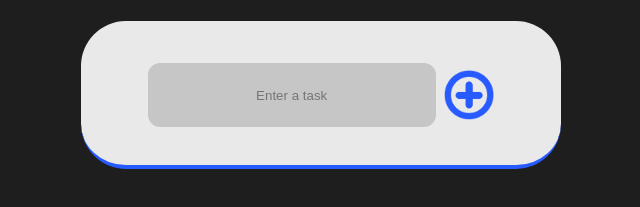
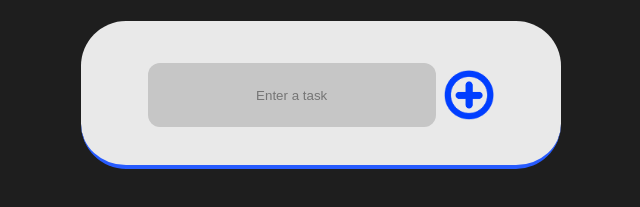
Before and after one commit to mahirdurmaz/todo-list, a plain HTML site: page index.html in a window 1280 px wide. In both pictures the pointer is over the picture 788 px from the left and 229 px from the top of the page. Shown: the part 135-342 px from the top of the page, 319-959 px from the left. Drawn offline with Linux system fonts and the light colour scheme.

Commit message:
"Add" icon is better now

```diff
--- a/style.css
+++ b/style.css
@@ -35,6 +35,12 @@ span {
 img {
   width: 50px;
   position: relative;
+  transition: 0.4s;
+}
+
+img:hover {
+  filter: saturate(40);
+  transition: 0.4s;
 }
 
 button {
@@ -44,6 +50,7 @@ button {
   outline: none;
   border-style: none;
   background-color: #e9e9e9;
+  cursor: pointer;
 }
 
 input {
@@ -76,6 +83,7 @@ li {
   border-radius: 35px;
   transition: 0.33s;
   border-bottom: 0.22rem solid #275bff;
+  cursor: pointer;
 }
 
 li:hover {
```
